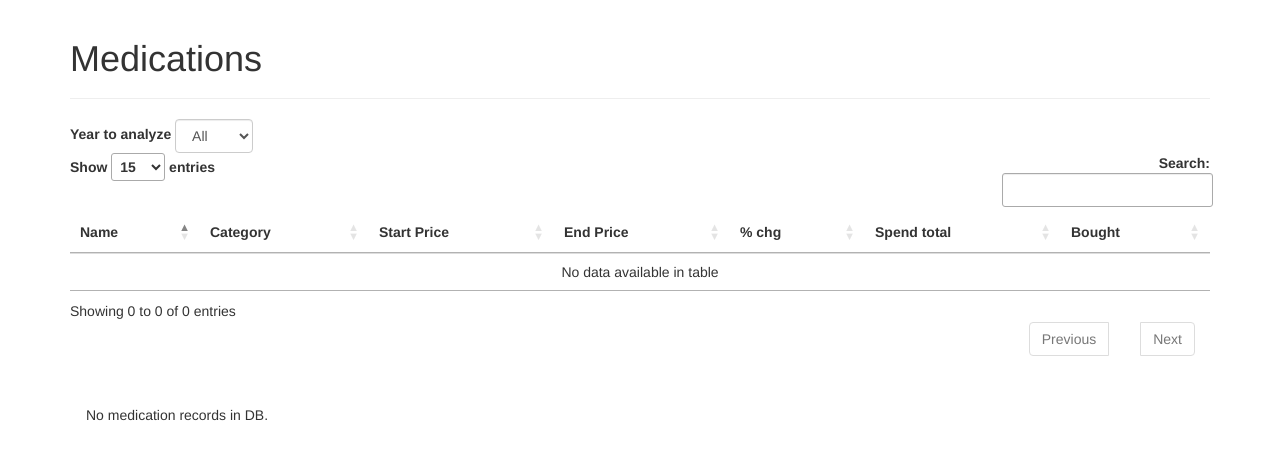
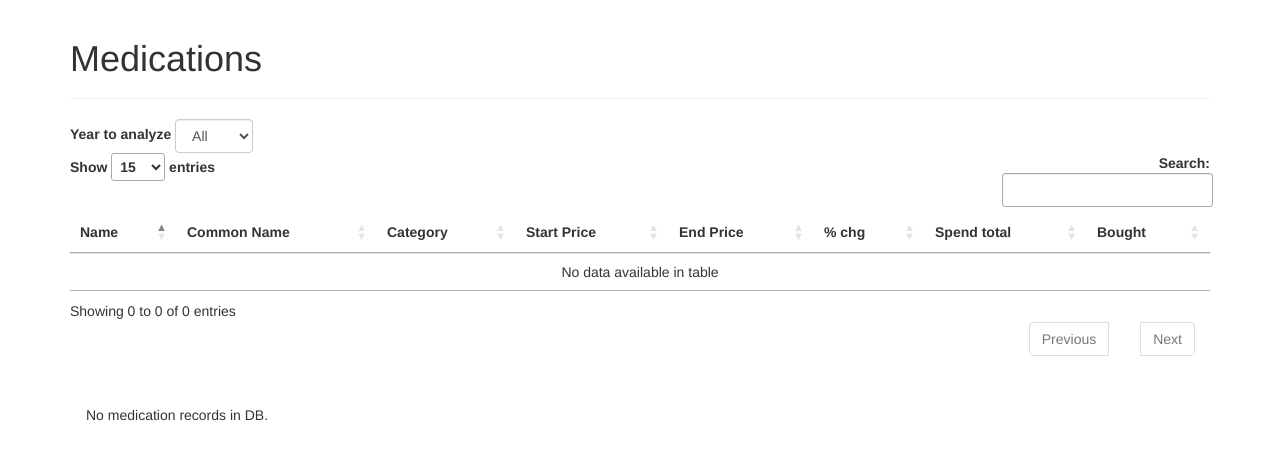
Before and after one commit to ehhop/ehhapp-formulary2, a Flask app: page /medications in a window 1280 px wide. Shown: the part 51-511 px from the top of the page. Run offline with Flask 2, Linux system fonts and the light colour scheme; data that the repository does not hold is empty; parts of the project's set-up code (start-up, migrations or seed data) failed here and were passed over; some libraries are stand-ins or nearby versions.

Commit message:
Common name column added to medication list

```diff
--- a/drugmatch.py
+++ b/drugmatch.py
@@ -103,7 +103,7 @@ def backupSearch(mfgID):
 	'''
 if __name__ == '__main__':
 	pass
-	print(rxGetDrugProperties("PANTOPRAZOLE 40MG TAB","00008084181"))
-	print(rxGetDrugProperties("VENTOLIN HFA 90MCG INH 18GM - OPD ONLY","00173068220"))
+	#print(rxGetDrugProperties("PANTOPRAZOLE 40MG TAB","00008084181"))
+	#print(rxGetDrugProperties("VENTOLIN HFA 90MCG INH 18GM - OPD ONLY","00173068220"))
 	#print connectionCheck()
-	#print rxGetDrugProperties("VENTOLIN HFA 90MCG INH 18GM - OPD ONLY","00173068220")
+	print(rxGetDrugProperties("SIMVASTATIN TAB 20MG","55111019990"))
--- a/templates/medications.html
+++ b/templates/medications.html
@@ -36,6 +36,7 @@
 	    <table class="table table-hover" id="activesort">
 		<thead>
 			<th> Name </th>
+      <th> Common Name </th>
 			<th> Category </th>
 			<th> Start Price </th>
 			<th> End Price </th>
@@ -48,7 +49,8 @@
 		<tbody>
 		{% for med in medications %}
 		<tr>
-			<td> <a href="/medications/{{med.id}}?year={{year}}">{{ med.name }}</a></td>
+			<td> <a href="/medications/{{med.id}}?year={{year}}">{{med.name}}</a></td>
+      <td> {{med.common_name}} </td>
 			<td> {{med.category}} </td>
 			<td> ${{med.start_price}}</td>
 			<td> ${{med.end_price}}</td>
```
Also changed, not shown: __init__.py (line endings or trailing spaces), views.py (line endings or trailing spaces).
